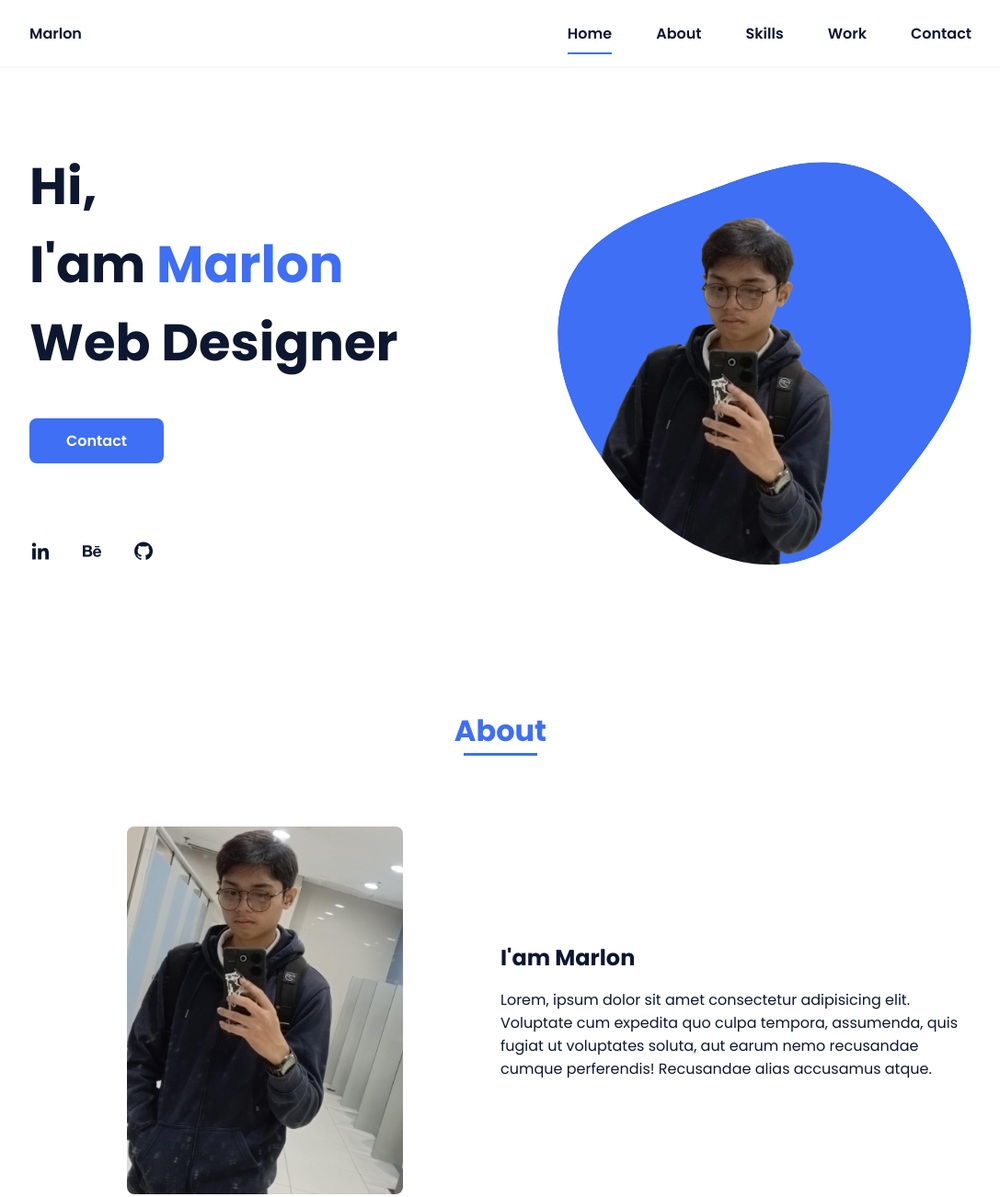
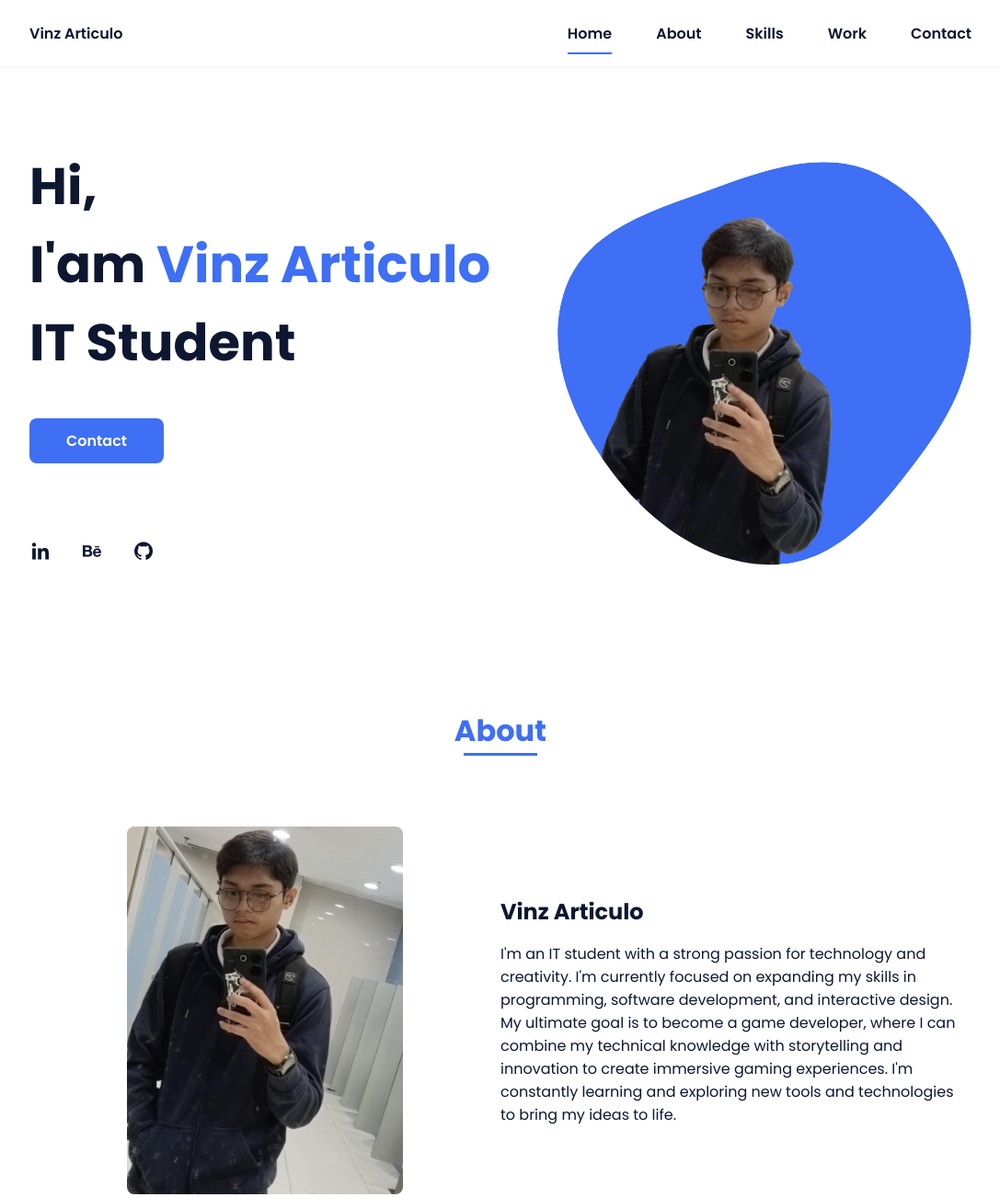
Before and after one commit to Vaike-san/Vinz, a plain HTML site: page index.html in a window 1280 px wide. Shown: the top 1302 px of the page at 92% size, without its empty margins (96-1183 px from the left). Drawn offline with nearby package versions, Linux system fonts and the light colour scheme.

Commit message:
Update index.html

```diff
--- a/index.html
+++ b/index.html
@@ -16,7 +16,7 @@
         <header class="l-header">
             <nav class="nav bd-grid">
                 <div>
-                    <a href="#" class="nav__logo">Marlon</a>
+                    <a href="#" class="nav__logo">Vinz Articulo</a>
                 </div>
 
                 <div class="nav__menu" id="nav-menu">
@@ -39,7 +39,7 @@
             <!--===== HOME =====-->
             <section class="home bd-grid" id="home">
                 <div class="home__data">
-                    <h1 class="home__title">Hi,<br>I'am <span class="home__title-color">Marlon</span><br> Web Designer</h1>
+                    <h1 class="home__title">Hi,<br>I'am <span class="home__title-color">Vinz Articulo</span><br> IT Student</h1>
 
                     <a href="#" class="button">Contact</a>
                 </div>
@@ -73,8 +73,8 @@
                     </div>
 
                     <div>
-                        <h2 class="about__subtitle">I'am Marlon</h2>
-                        <p class="about__text">Lorem, ipsum dolor sit amet consectetur adipisicing elit. Voluptate cum expedita quo culpa tempora, assumenda, quis fugiat ut voluptates soluta, aut earum nemo recusandae cumque perferendis! Recusandae alias accusamus atque.</p>
+                        <h2 class="about__subtitle">Vinz Articulo</h2>
+                        <p class="about__text">I'm an IT student with a strong passion for technology and creativity. I'm currently focused on expanding my skills in programming, software development, and interactive design. My ultimate goal is to become a game developer, where I can combine my technical knowledge with storytelling and innovation to create immersive gaming experiences. I'm constantly learning and exploring new tools and technologies to bring my ideas to life.</p>
                     </div>
                 </div>
             </section>
@@ -178,7 +178,7 @@
                         <input type="text" placeholder="Name" class="contact__input">
                         <input type="mail" placeholder="Email" class="contact__input">
                         <textarea name="" id="" cols="0" rows="10" class="contact__input"></textarea>
-                        <input type="button" value="Enviar" class="contact__button button">
+                        <input type="button" value="Enter" class="contact__button button">
                     </form>
                 </div>
             </section>
@@ -186,13 +186,13 @@
 
         <!--===== FOOTER =====-->
         <footer class="footer">
-            <p class="footer__title">Marlon</p>
+            <p class="footer__title">Vinz Articulo</p>
             <div class="footer__social">
                 <a href="#" class="footer__icon"><i class='bx bxl-facebook' ></i></a>
                 <a href="#" class="footer__icon"><i class='bx bxl-instagram' ></i></a>
                 <a href="#" class="footer__icon"><i class='bx bxl-twitter' ></i></a>
             </div>
-            <p class="footer__copy">&#169; Bedimcode. All rigths reserved</p>
+            <p class="footer__copy">&#169; Vaike-san. All rigths reserved</p>
         </footer>
 
 
```
